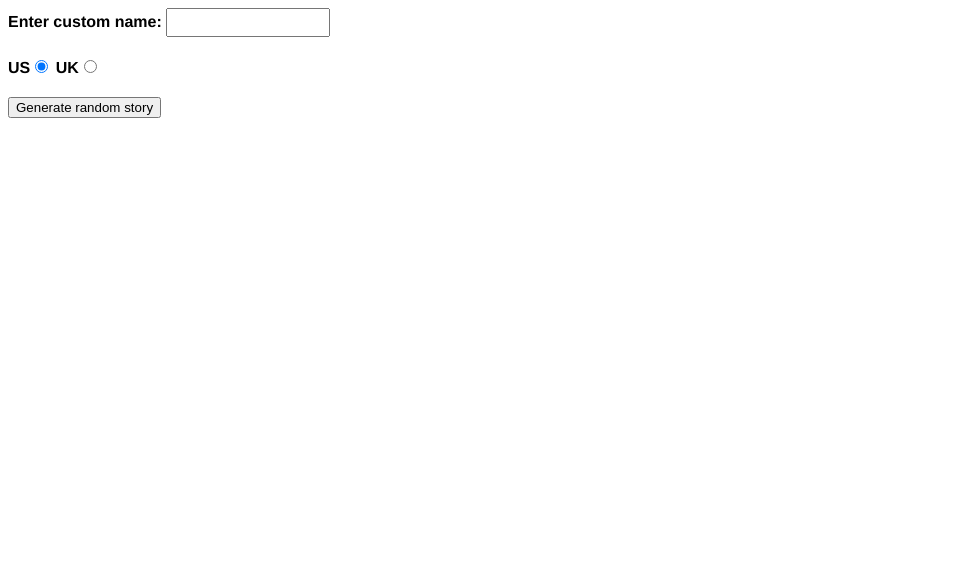
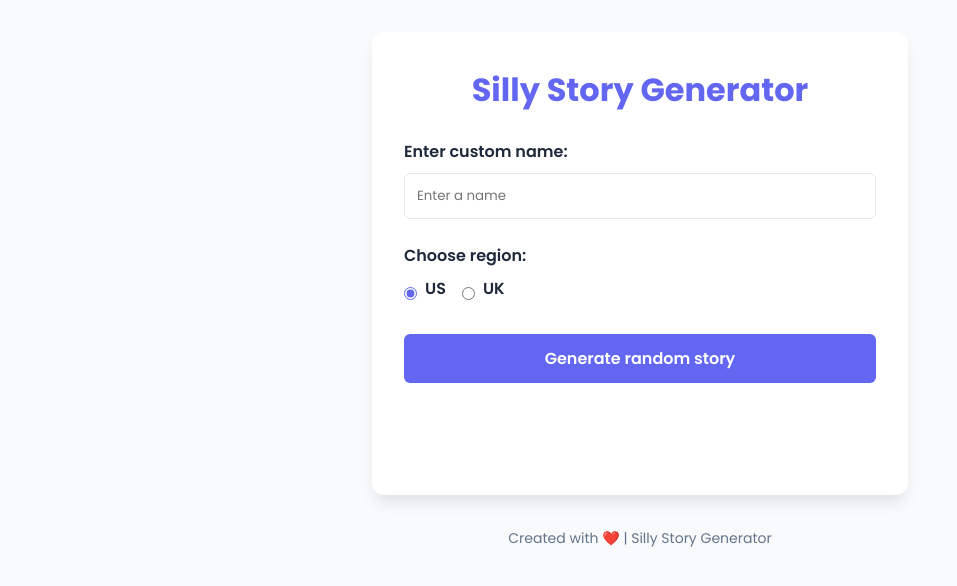
Before and after one commit to UmarAlMukhtar/SillyStoryGenerator, a plain HTML site: page index.html in a window 1280 px wide. Shown: the whole page, without its empty margins (0-957 px from the left). Drawn offline with Linux system fonts and the light colour scheme.

Commit message:
Redesign

```diff
--- a/index.html
+++ b/index.html
@@ -3,53 +3,194 @@
   <head>
     <meta charset="utf-8" />
     <meta name="viewport" content="width=device-width" />
+    <title>Silly Story Generator</title>
+    <link rel="preconnect" href="https://fonts.googleapis.com" />
+    <link rel="preconnect" href="https://fonts.gstatic.com" crossorigin />
+    <link
+      href="https://fonts.googleapis.com/css2?family=Poppins:wght@400;600;700&display=swap"
+      rel="stylesheet"
+    />
+    <style>
+      :root {
+        --primary-color: #6366f1;
+        --accent-color: #f472b6;
+        --dark-color: #1e293b;
+        --light-color: #f8fafc;
+        --story-bg: #fef3c7;
+        --story-text: #92400e;
+      }
 
-    <title>Silly story generator</title>
+      * {
+        margin: 0;
+        padding: 0;
+        box-sizing: border-box;
+      }
 
-    <style>
       body {
-        font-family: helvetica, sans-serif;
-        width: 350px;
+        font-family: "Poppins", sans-serif;
+        background-color: var(--light-color);
+        color: var(--dark-color);
+        line-height: 1.6;
+        padding: 2rem;
+        max-width: 600px;
+        margin: 0 auto;
+      }
+
+      .container {
+        background-color: white;
+        border-radius: 12px;
+        box-shadow: 0 10px 15px -3px rgba(0, 0, 0, 0.1);
+        padding: 2rem;
+      }
+
+      h1 {
+        color: var(--primary-color);
+        margin-bottom: 1.5rem;
+        text-align: center;
+        font-size: 2rem;
+      }
+
+      .form-group {
+        margin-bottom: 1.5rem;
       }
 
       label {
-        font-weight: bold;
+        font-weight: 600;
+        display: block;
+        margin-bottom: 0.5rem;
       }
 
-      div {
-        padding-bottom: 20px;
+      .radio-group {
+        display: flex;
+        align-items: center;
+        gap: 1rem;
+        margin-top: 0.5rem;
+      }
+
+      .radio-option {
+        display: flex;
+        align-items: center;
       }
 
       input[type="text"] {
-        padding: 5px;
-        width: 150px;
+        width: 100%;
+        padding: 0.75rem;
+        border: 1px solid #e2e8f0;
+        border-radius: 6px;
+        font-family: inherit;
+        transition: border-color 0.2s;
       }
 
-      p {
-        background: #ffc125;
-        color: #5e2612;
-        padding: 10px;
+      input[type="text"]:focus {
+        outline: none;
+        border-color: var(--primary-color);
+        box-shadow: 0 0 0 3px rgba(99, 102, 241, 0.2);
+      }
+
+      input[type="radio"] {
+        margin-right: 0.5rem;
+        accent-color: var(--primary-color);
+      }
+
+      button {
+        background-color: var(--primary-color);
+        color: white;
+        border: none;
+        padding: 0.75rem 1.5rem;
+        border-radius: 6px;
+        font-weight: 600;
+        cursor: pointer;
+        font-family: inherit;
+        font-size: 1rem;
+        transition: background-color 0.2s, transform 0.1s;
+        width: 100%;
+      }
+
+      button:hover {
+        background-color: #4f46e5;
+      }
+
+      button:active {
+        transform: scale(0.98);
+      }
+
+      .story {
+        background: var(--story-bg);
+        color: var(--story-text);
+        padding: 1.5rem;
+        border-radius: 8px;
+        margin-top: 2rem;
+        font-size: 1.1rem;
         visibility: hidden;
+        position: relative;
+        border-left: 4px solid #f59e0b;
+      }
+
+      .story.visible {
+        visibility: visible;
+        animation: fadeIn 0.5s ease-in;
+      }
+
+      @keyframes fadeIn {
+        from {
+          opacity: 0;
+        }
+        to {
+          opacity: 1;
+        }
+      }
+
+      footer {
+        text-align: center;
+        margin-top: 2rem;
+        font-size: 0.875rem;
+        color: #64748b;
+      }
+
+      @media (max-width: 480px) {
+        body {
+          padding: 1rem;
+        }
+
+        .container {
+          padding: 1.5rem;
+        }
       }
     </style>
   </head>
 
   <body>
-    <div>
-      <label for="customname">Enter custom name:</label>
-      <input id="customname" type="text" placeholder="" />
+    <div class="container">
+      <h1>Silly Story Generator</h1>
+
+      <div class="form-group">
+        <label for="customname">Enter custom name:</label>
+        <input id="customname" type="text" placeholder="Enter a name" />
+      </div>
+
+      <div class="form-group">
+        <label>Choose region:</label>
+        <div class="radio-group">
+          <div class="radio-option">
+            <input id="us" type="radio" name="ukus" value="us" checked />
+            <label for="us">US</label>
+          </div>
+          <div class="radio-option">
+            <input id="uk" type="radio" name="ukus" value="uk" />
+            <label for="uk">UK</label>
+          </div>
+        </div>
+      </div>
+
+      <div class="form-group">
+        <button class="randomize">Generate random story</button>
+      </div>
+
+      <p class="story"></p>
     </div>
-    <div>
-      <label for="us">US</label
-      ><input id="us" type="radio" name="ukus" value="us" checked />
-      <label for="uk">UK</label
-      ><input id="uk" type="radio" name="ukus" value="uk" />
-    </div>
-    <div>
-      <button class="randomize">Generate random story</button>
-    </div>
-    <!-- Thanks a lot to Willy Aguirre for his help with the code for this assessment -->
-    <p class="story"></p>
+
+    <footer>Created with ❤️ | Silly Story Generator</footer>
+
     <script src="main.js"></script>
   </body>
 </html>
```
